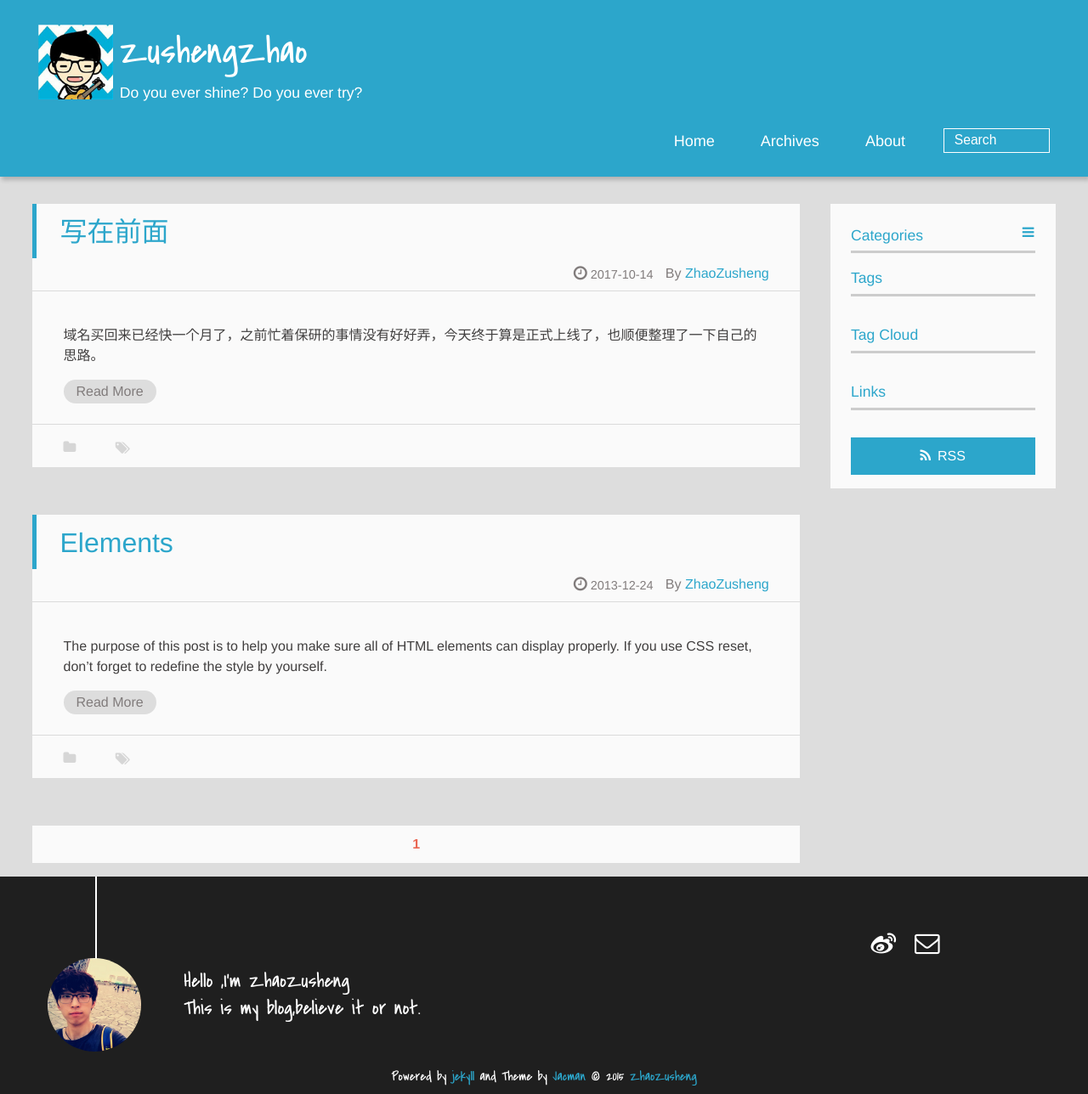
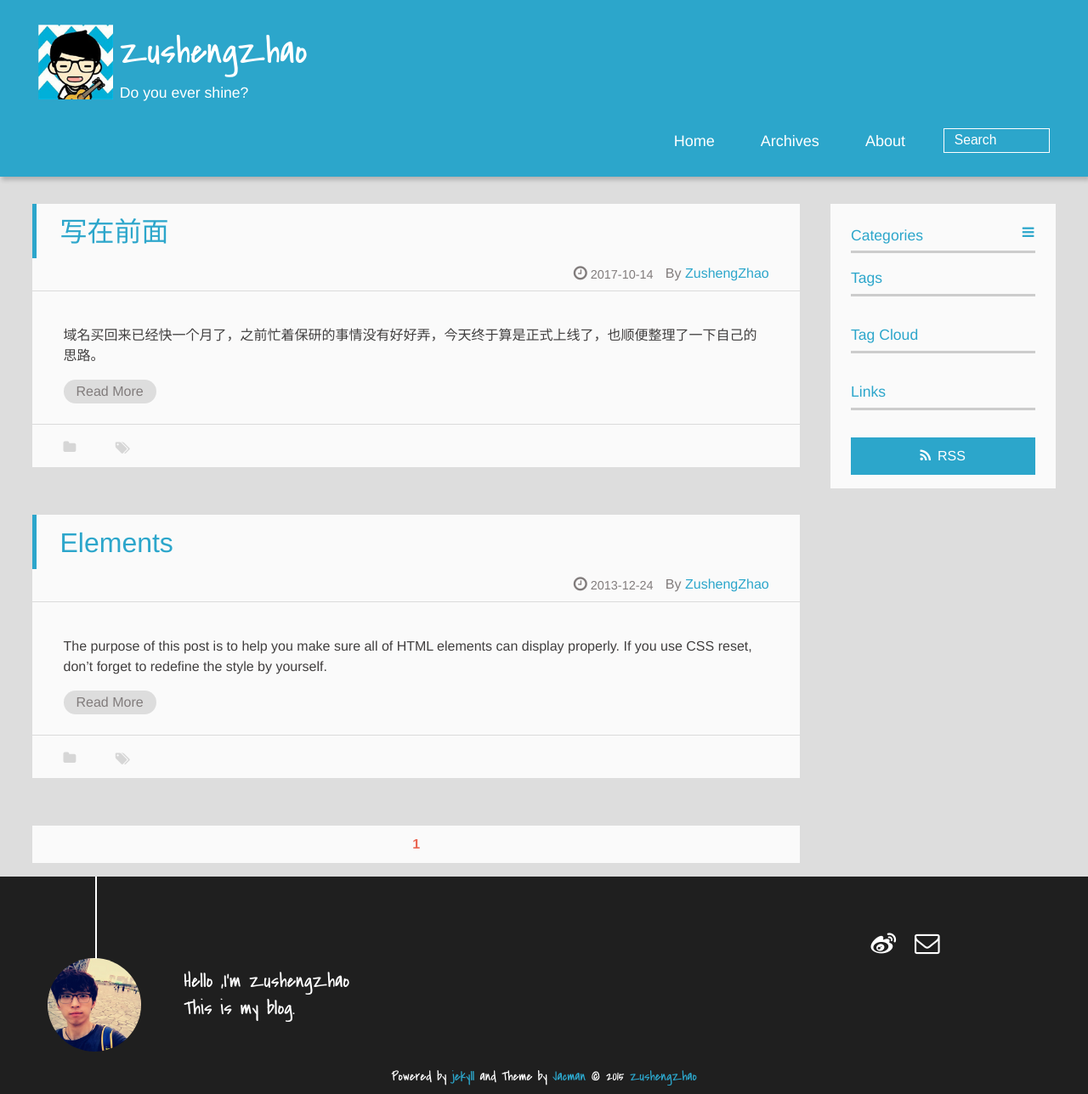
Before and after one commit to ZushengZhao/ZushengZhao.github.io, a Jekyll site: the page built from index.html, in a window 1280 px wide. Shown: the whole page at 85% size. Built offline with Jekyll 4.4.1, drawn with Linux system fonts in a browser that asks for light colours; the list of posts is cut into pages by our own code.

Commit message:
Update _config.yml

```diff
--- a/_config.yml
+++ b/_config.yml
@@ -29,7 +29,7 @@ paginate: 20
 
 #### Site
 title : ZushengZhao
-tagline: Do you ever shine? Do you ever try?
+tagline: Do you ever shine?
 assets: /assets
 url:
 baseurl:
@@ -84,9 +84,9 @@ share_to: true #enable share-to buttons if true
 
 #### Author information
 author:
-  name: ZhaoZusheng      ## e.g. wuchong Author name
-  intro_line1:  "Hello ,I'm ZhaoZusheng"    ## your introduction on the bottom of the page
-  intro_line2:  "This is my blog,believe it or not."  ## the 2nd line
+  name: ZushengZhao     ## e.g. wuchong Author name
+  intro_line1:  "Hello ,I'm ZushengZhao"    ## your introduction on the bottom of the page
+  intro_line2:  "This is my blog."  ## the 2nd line
   weibo:  5772467746    ## e.g. wuchong1014 or 2176287895 for http://weibo.com/2176287895
   weibo_verifier: 86811d96  ## e.g. b3593ceb Your weibo-show widget verifier ,if you use weibo-show it is needed.
   tsina:     5772467746 ## e.g. 2176287895  Your weibo ID,It will be used in share button.
```
